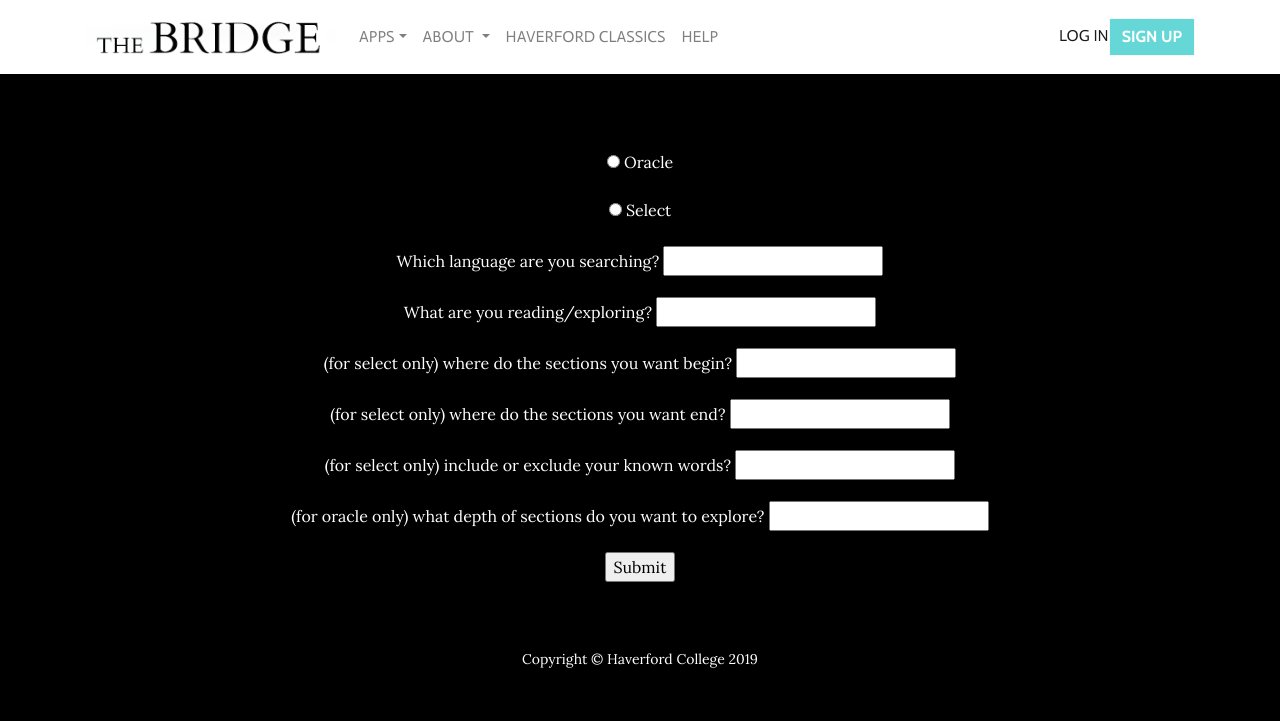
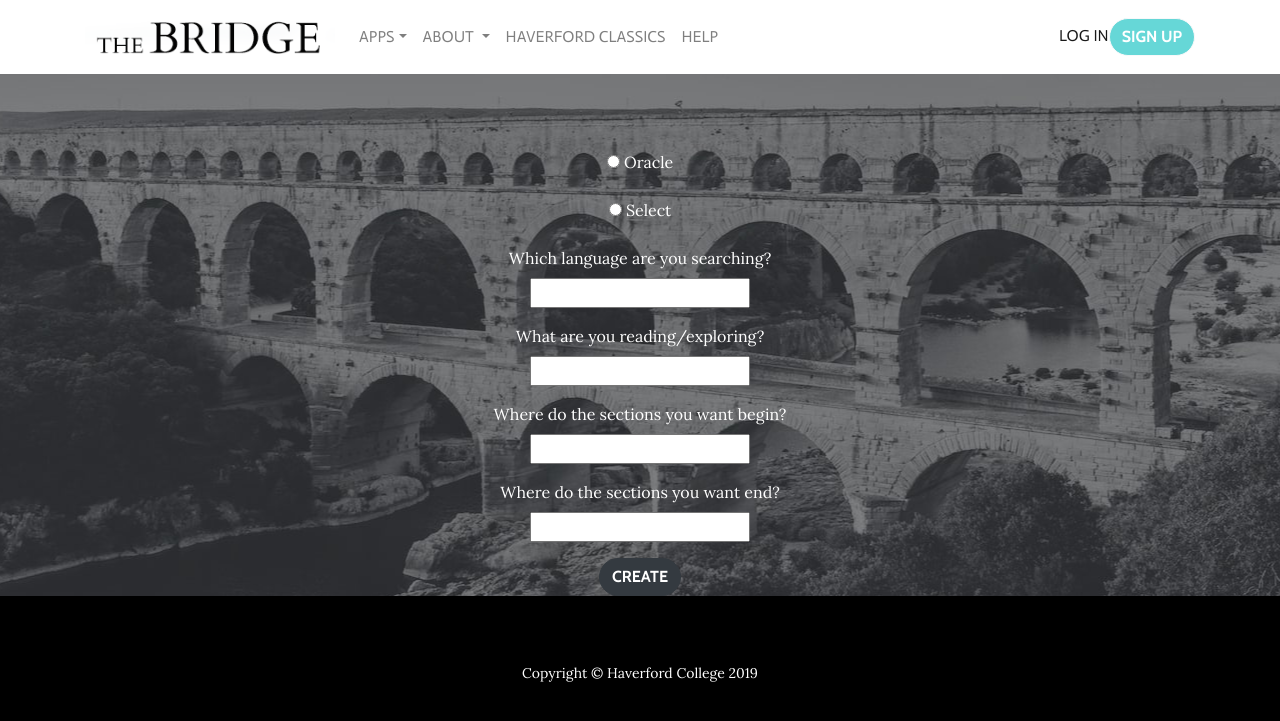
Before and after one commit to HCDigitalScholarship/FastBridge, a FastAPI app: template FastBridgeApp/templates/giant_form.html in a window 1280 px wide. Shown: the top 721 px of the page. Run offline with FastAPI, Linux system fonts and the light colour scheme; the template is opened without the code that fills it, so the values that code supplies are empty; parts of the project's set-up code (start-up, migrations or seed data) failed here and were passed over; some libraries are stand-ins or nearby versions; some web fonts are replaced.

Commit message:
made giant form prettier

```diff
--- a/FastBridgeApp/main.py
+++ b/FastBridgeApp/main.py
@@ -37,5 +37,5 @@ async def index(request : Request):
     #buttons clicked on this page will take us to /select/{language}
 
 if __name__ == '__main__':
-    uvicorn.run("main:app", reload = True)#, host="64.227.97.179")
+    uvicorn.run("main:app", host="64.227.97.179")
  #End of select (or main?) code
--- a/FastBridgeApp/static/assets/css/styles.css
+++ b/FastBridgeApp/static/assets/css/styles.css
@@ -72,6 +72,10 @@
     padding: 5px;
   }
 
+.btn{
+  border-radius: 35px;
+}
+
 #slideOut {
   position: fixed;
   width: 300px;
--- a/FastBridgeApp/templates/giant_form.html
+++ b/FastBridgeApp/templates/giant_form.html
@@ -3,10 +3,12 @@
 
 {% block content %}
 <body>
-<section style = "height: auto; padding-top: 150px;">
+
+<section style = "height: auto; padding-top: 150px; background-image: url('/assets/img/background-img-gray.jpg'); background-size: auto;background-position: top;">
   <div class="container text-center">
 
-<form class="form-group" action="/account/my_known_words/" method="post">
+<form class="form-group" action="/account/my_known_words/" method="post" name = "giant_form" >
+
   <div class="form-group">
     <input type="radio" id= "oracle" name="function" value="oracle">
     <label for="oracle">Oracle</label><br>
@@ -16,7 +18,7 @@
     <label for="select">Select</label><br>
   </div>
   <div class="form-group">
-  <label for="lang"> Which language are you searching?</label>
+  <label for="lang"> Which language are you searching?</label><br>
   <input type="text" name="lang" id ="lang" value="">
   <br>
   </div>
@@ -24,40 +26,59 @@
 <div class="form-group">
 
 
-  <label for="other_texts"> What are you reading/exploring? </label>
+  <label for="other_texts"> What are you reading/exploring? </label><br>
   <input type="text" name="other_texts" id ="other_texts" value="">
   <br>
 </div>
 
 <div class="form-group">
 
-  <label for="starts"> (for select only) where do the sections you want begin? </label>
+  <label for="starts"> Where do the sections you want begin? </label><br>
   <input type="text" name="starts" id ="starts" value="">
   <br>
   </div>
   <div class="form-group">
 
-  <label for="ends"> (for select only) where do the sections you want end? </label>
+  <label for="ends"> Where do the sections you want end? </label><br>
   <input type="text" name="ends" id ="ends" value="">
   <br>
   </div>
-  <div class="form-group">
+  <div class="form-group" id = "select-stuff" style="display:none;">
 
-  <label for="in_exclue"> (for select only) include or exclude your known words? </label>
+  <label for="in_exclue"> Do you want to see only known words or only unkown words? </label><br>
   <input type="text" name="in_exclue" id ="in_exclue" value="">
   <br>
   </div>
-  <div class="form-group">
+  <div class="form-group" id = "oracle-stuff" style="display:none;">
 
-  <label for="section_depth"> (for oracle only) what depth of sections do you want to explore? </label>
+  <label for="section_depth"> What depth of sections do you want to explore? </label><br>
   <input type="text" name="section_depth" id ="section_depth" value="">
   <br>
   </div>
-  <input type="submit" name="submit" value="Submit">
 
+  <input class="btn btn-dark primary action-button" type="submit" name="submit" value="Create">
 
 
 </form>
+<script type="text/javascript">
+  var rad = document.giant_form.function;
+  var prev = null;
+  for (var i = 0; i < rad.length; i++) {
+      rad[i].addEventListener('change', function() {
+
+          if (this !== prev) {
+              prev = this;
+          }
+          if(this.value == "select"){
+            document.getElementById("select-stuff").style.display = "block"
+              document.getElementById("oracle-stuff").style.display = "none"
+          }else if(this.value == "oracle"){
+              document.getElementById("oracle-stuff").style.display = "block"
+              document.getElementById("select-stuff").style.display = "none"
+          }
+      });
+  }
+</script>
   </div>
 </section>
 </body>
--- a/FastBridgeApp/templates/import.html
+++ b/FastBridgeApp/templates/import.html
@@ -5,7 +5,7 @@
 <body>
 <section style = "height: auto; padding-top: 150px;">
   <div class="container text-center">
-<form id = "import form" action="/account/import/handler" method="post" enctype= "multipart/form-data">
+<form id = "import form" action="/account/import/handler/" method="post" enctype= "multipart/form-data">
 
 
         <div class="form-group"
--- a/FastBridgeApp/templates/select.html
+++ b/FastBridgeApp/templates/select.html
@@ -170,9 +170,9 @@
                     <div class="modal-body" style="padding: 25px;padding-bottom: 30px;">
                         <form id="bridge-modal-form2" style="color: black;" for="select1">
                           <div>
-                                <div class="form-group"><label style="color: black;" for="select1">
+                                <div class="form-group"><label style="color: black;" for="select2">
                                     Please select the work(s) you have read.</label>
-                                    <select class="form-control" id="bridge-modal-form1-select1">
+                                    <select class="form-control" id="bridge-modal-form2-select1">
                                         <optgroup label="Please select">
                                             {% for name in book_name %}
                                                 <option value="">{{name}}</option>
```
Also changed, not shown: FastBridgeApp/routers/select.py (+18 -4 lines), FastBridgeApp/static/assets/js/account-select.js (added, +8 -0 lines).
